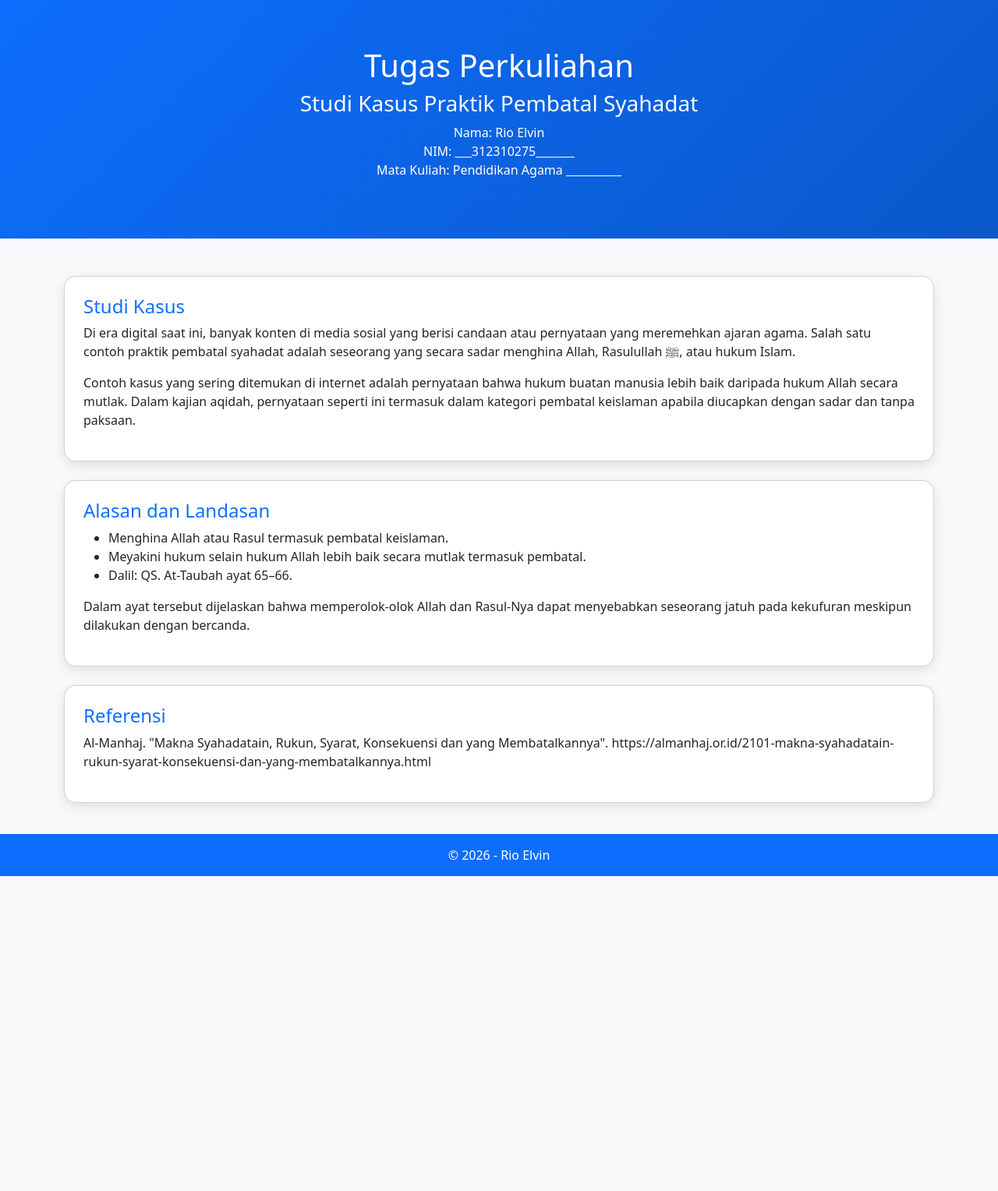
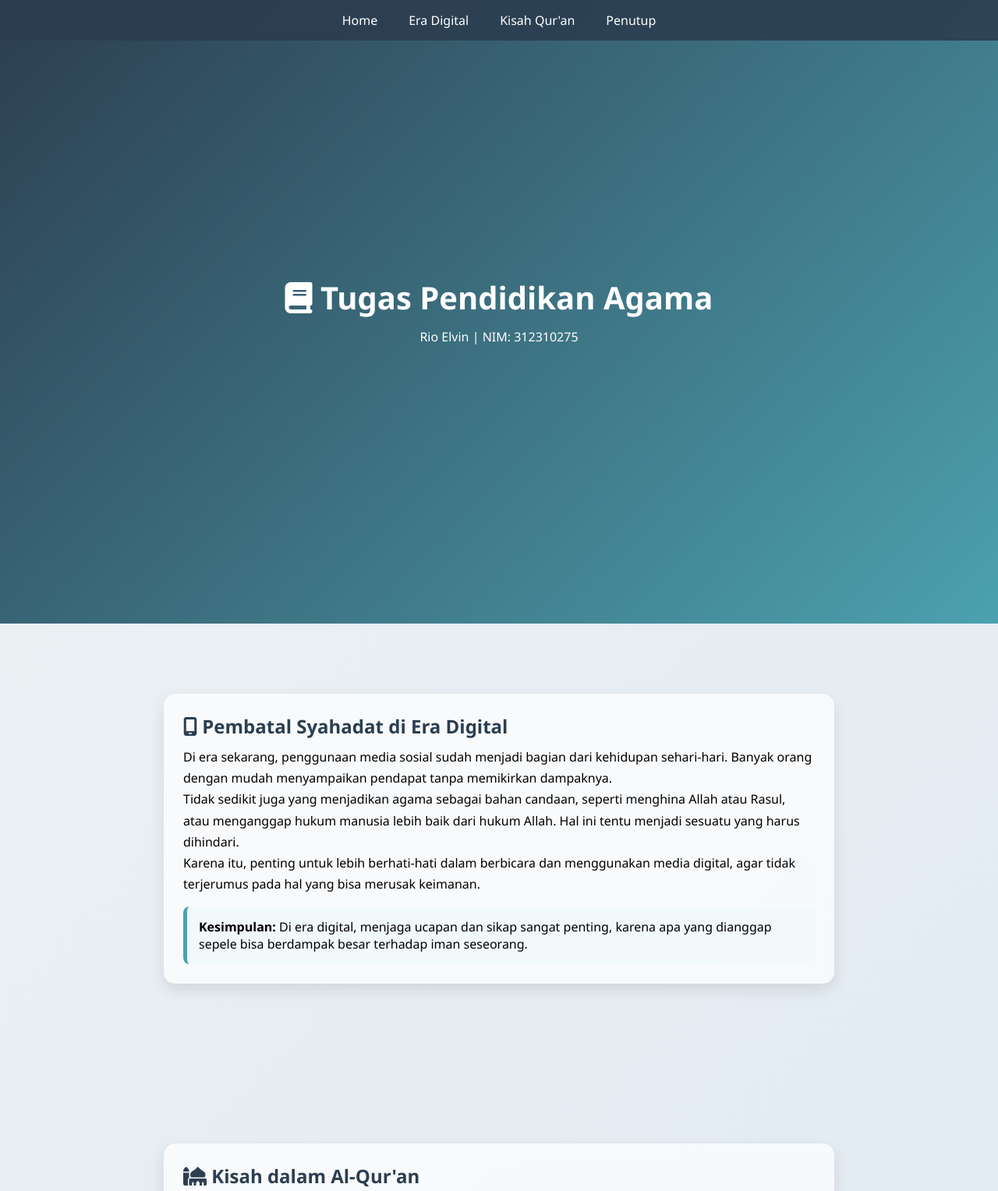
Before and after one commit to rioelvin/Tugas--agama, a plain HTML site: page index.html in a window 1280 px wide. Shown: the top 1528 px of the page at 78% size. Before the commit the page ends 1124 px from the top, so only its background shows below. Drawn offline with nearby package versions, Linux system fonts and the light colour scheme.

Commit message:
Add files via upload

```diff
--- a/index.html
+++ b/index.html
@@ -1,92 +1,250 @@
-<!DOCTYPE html>
+<!doctype html>
 <html lang="id">
   <head>
-<meta charset="UTF-8">
-<meta name="viewport" content="width=device-width, initial-scale=1.0">
-<title>Tugas Studi Pembatal Syahadat</title>
+    <meta charset="UTF-8" />
+    <meta name="viewport" content="width=device-width, initial-scale=1.0" />
+    <title>Tugas Pendidikan Agama</title>
 
-<link href="https://cdn.jsdelivr.net/npm/bootstrap@5.3.2/dist/css/bootstrap.min.css" rel="stylesheet">
+    <!-- Icon -->
+    <link
+      rel="stylesheet"
+      href="https://cdnjs.cloudflare.com/ajax/libs/font-awesome/6.5.0/css/all.min.css"
+    />
 
     <style>
+      * {
+        margin: 0;
+        padding: 0;
+        box-sizing: border-box;
+        font-family: "Segoe UI", sans-serif;
+        scroll-behavior: smooth;
+      }
+
       body {
-    background-color: #f8f9fa;
+        background: linear-gradient(135deg, #eef2f3, #dfe9f3);
       }
+
+      /* Navbar */
+      nav {
+        position: fixed;
+        width: 100%;
+        background: rgba(44, 62, 80, 0.9);
+        padding: 15px 0;
+        z-index: 1000;
+        backdrop-filter: blur(10px);
+      }
+
+      nav ul {
+        display: flex;
+        justify-content: center;
+        list-style: none;
+      }
+
+      nav ul li {
+        margin: 0 20px;
+      }
+
+      nav ul li a {
+        color: white;
+        text-decoration: none;
+        transition: 0.3s;
+      }
+
+      nav ul li a:hover {
+        color: #4ca1af;
+      }
+
+      /* Hero */
       .hero {
-    background: linear-gradient(135deg, #0d6efd, #0a58ca);
+        height: 100vh;
+        background: linear-gradient(135deg, #2c3e50, #4ca1af);
+        display: flex;
+        align-items: center;
+        justify-content: center;
+        text-align: center;
         color: white;
-    padding: 60px 20px;
+      }
+
+      .hero h1 {
+        font-size: 40px;
+      }
+
+      .hero p {
+        margin-top: 10px;
+      }
+
+      /* Section */
+      section {
+        padding: 90px 20px;
+        max-width: 900px;
+        margin: auto;
+      }
+
+      /* Card */
+      .card {
+        background: rgba(255, 255, 255, 0.7);
+        backdrop-filter: blur(10px);
+        padding: 25px;
+        border-radius: 15px;
+        margin-bottom: 25px;
+        box-shadow: 0 8px 20px rgba(0, 0, 0, 0.1);
+        transform: translateY(40px);
+        opacity: 0;
+        transition: 0.6s;
+      }
+
+      .card:hover {
+        transform: translateY(-5px);
+      }
+
+      .card.show {
+        transform: translateY(0);
+        opacity: 1;
+      }
+
+      h2 {
+        margin-bottom: 10px;
+        color: #2c3e50;
+      }
+
+      p {
+        line-height: 1.7;
+      }
+
+      /* Kesimpulan Box */
+      .highlight {
+        margin-top: 15px;
+        padding: 15px;
+        border-left: 5px solid #4ca1af;
+        background: #f1f9fb;
+        border-radius: 8px;
+      }
+
+      /* Footer */
+      footer {
         text-align: center;
-}
-.card-custom {
-    border-radius: 15px;
-    box-shadow: 0 5px 15px rgba(0,0,0,0.1);
-}
-.footer {
-    background: #0d6efd;
+        padding: 20px;
+        background: #2c3e50;
         color: white;
-    text-align: center;
-    padding: 15px;
-    margin-top: 40px;
       }
     </style>
-
   </head>
   <body>
+    <!-- Navbar -->
+    <nav>
+      <ul>
+        <li><a href="#home">Home</a></li>
+        <li><a href="#digital">Era Digital</a></li>
+        <li><a href="#kisah">Kisah Qur'an</a></li>
+        <li><a href="#akhir">Penutup</a></li>
+      </ul>
+    </nav>
 
-<div class="hero">
-    <h1>Tugas Perkuliahan</h1>
-    <h3>Studi Kasus Praktik Pembatal Syahadat</h3>
-    <p>Nama: Rio Elvin <br> NIM: ___312310275_______ <br> Mata Kuliah: Pendidikan Agama
-        __________</p>
+    <!-- Hero -->
+    <div class="hero" id="home">
+      <div>
+        <h1><i class="fa-solid fa-book"></i> Tugas Pendidikan Agama</h1>
+        <p>Rio Elvin | NIM: 312310275</p>
+      </div>
     </div>
 
-<div class="container mt-5">
+    <!-- ERA DIGITAL -->
+    <section id="digital">
+      <div class="card">
+        <h2>
+          <i class="fa-solid fa-mobile-screen"></i> Pembatal Syahadat di Era
+          Digital
+        </h2>
 
-    <div class="card p-4 card-custom mb-4">
-        <h4 class="text-primary">Studi Kasus</h4>
         <p>
-        Di era digital saat ini, banyak konten di media sosial yang berisi candaan
-        atau pernyataan yang meremehkan ajaran agama. Salah satu contoh praktik
-        pembatal syahadat adalah seseorang yang secara sadar menghina Allah,
-        Rasulullah ﷺ, atau hukum Islam.
+          Di era sekarang, penggunaan media sosial sudah menjadi bagian dari
+          kehidupan sehari-hari. Banyak orang dengan mudah menyampaikan pendapat
+          tanpa memikirkan dampaknya.
         </p>
 
         <p>
-        Contoh kasus yang sering ditemukan di internet adalah pernyataan bahwa
-        hukum buatan manusia lebih baik daripada hukum Allah secara mutlak.
-        Dalam kajian aqidah, pernyataan seperti ini termasuk dalam kategori
-        pembatal keislaman apabila diucapkan dengan sadar dan tanpa paksaan.
+          Tidak sedikit juga yang menjadikan agama sebagai bahan candaan,
+          seperti menghina Allah atau Rasul, atau menganggap hukum manusia lebih
+          baik dari hukum Allah. Hal ini tentu menjadi sesuatu yang harus
+          dihindari.
+        </p>
+
+        <p>
+          Karena itu, penting untuk lebih berhati-hati dalam berbicara dan
+          menggunakan media digital, agar tidak terjerumus pada hal yang bisa
+          merusak keimanan.
+        </p>
+
+        <div class="highlight">
+          <b>Kesimpulan:</b> Di era digital, menjaga ucapan dan sikap sangat
+          penting, karena apa yang dianggap sepele bisa berdampak besar terhadap
+          iman seseorang.
+        </div>
+      </div>
+    </section>
+
+    <!-- KISAH QURAN -->
+    <section id="kisah">
+      <div class="card">
+        <h2><i class="fa-solid fa-mosque"></i> Kisah dalam Al-Qur'an</h2>
+
+        <p>
+          Dalam Al-Qur’an terdapat banyak kisah yang bisa dijadikan pelajaran
+          hidup. Kisah tersebut tidak hanya sekadar cerita, tetapi memiliki
+          makna yang dalam.
+        </p>
+
+        <p>
+          Contohnya kisah Nabi Ibrahim yang tetap teguh dalam keimanannya,
+          meskipun menghadapi banyak ujian. Selain itu, ada juga kisah Nabi
+          Yusuf yang mengajarkan kesabaran dan keteguhan dalam menghadapi
+          cobaan.
+        </p>
+
+        <p>
+          Dari kisah-kisah tersebut, kita bisa belajar bahwa setiap ujian pasti
+          memiliki hikmah dan tujuan yang baik bagi kehidupan manusia.
+        </p>
+
+        <div class="highlight">
+          <b>Kesimpulan:</b> Kisah dalam Al-Qur’an memberikan banyak pelajaran,
+          terutama tentang kesabaran, keimanan, dan bagaimana menghadapi ujian
+          hidup.
+        </div>
+      </div>
+    </section>
+
+    <!-- PENUTUP -->
+    <section id="akhir">
+      <div class="card">
+        <h2><i class="fa-solid fa-check-circle"></i> Penutup</h2>
+
+        <p>
+          Dari kedua pembahasan tersebut, dapat dipahami bahwa menjaga iman dan
+          mengambil pelajaran dari kehidupan sangatlah penting.
+        </p>
+
+        <p>
+          Baik melalui perkembangan zaman maupun kisah dalam Al-Qur’an, keduanya
+          memberikan arahan agar manusia dapat menjalani hidup dengan lebih
+          baik.
         </p>
       </div>
+    </section>
 
-    <div class="card p-4 card-custom mb-4">
-        <h4 class="text-primary">Alasan dan Landasan</h4>
-        <ul>
-            <li>Menghina Allah atau Rasul termasuk pembatal keislaman.</li>
-            <li>Meyakini hukum selain hukum Allah lebih baik secara mutlak termasuk pembatal.</li>
-            <li>Dalil: QS. At-Taubah ayat 65–66.</li>
-        </ul>
+    <footer>&copy; 2026 - Rio Elvin</footer>
 
-        <p>
-        Dalam ayat tersebut dijelaskan bahwa memperolok-olok Allah dan Rasul-Nya
-        dapat menyebabkan seseorang jatuh pada kekufuran meskipun dilakukan
-        dengan bercanda.
-        </p>
-    </div>
+    <script>
+      const cards = document.querySelectorAll(".card");
 
-    <div class="card p-4 card-custom">
-        <h4 class="text-primary">Referensi</h4>
-        <p>
-        Al-Manhaj. "Makna Syahadatain, Rukun, Syarat, Konsekuensi dan yang Membatalkannya".
-        https://almanhaj.or.id/2101-makna-syahadatain-rukun-syarat-konsekuensi-dan-yang-membatalkannya.html
-        </p>
-    </div>
-
-</div>
-
-<div class="footer">
-    © 2026 - Rio Elvin
-</div>
-
+      window.addEventListener("scroll", () => {
+        cards.forEach((card) => {
+          const pos = card.getBoundingClientRect().top;
+          if (pos < window.innerHeight - 100) {
+            card.classList.add("show");
+          }
+        });
+      });
+    </script>
   </body>
 </html>
```
Lines whose indentation alone changed are shown as unchanged.
